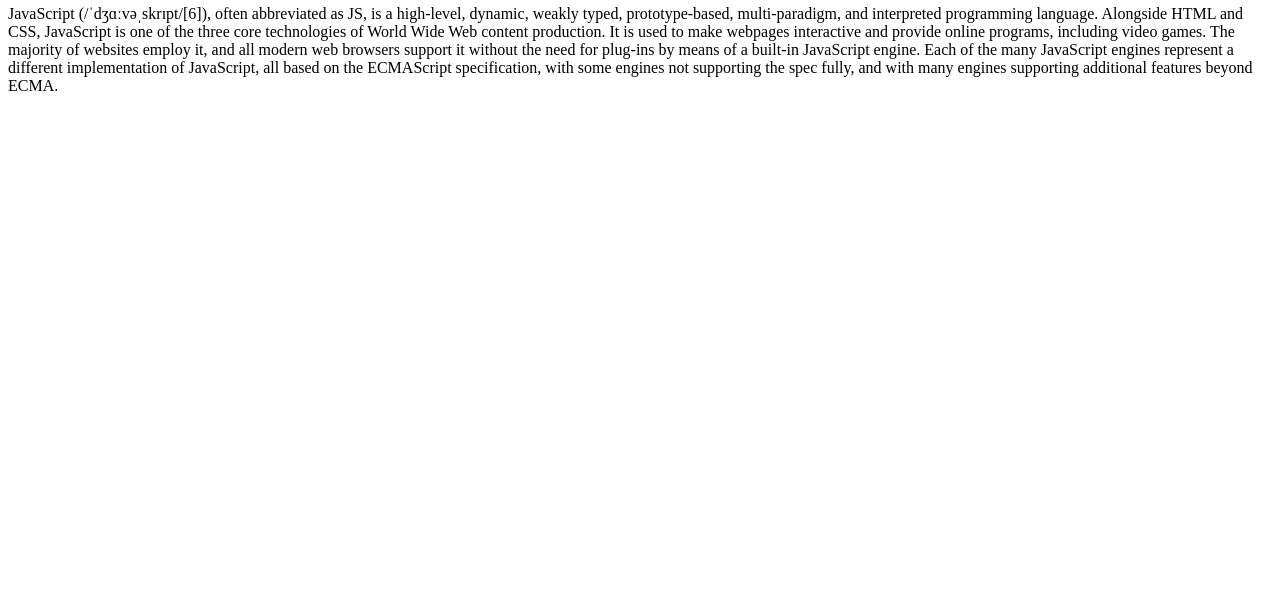
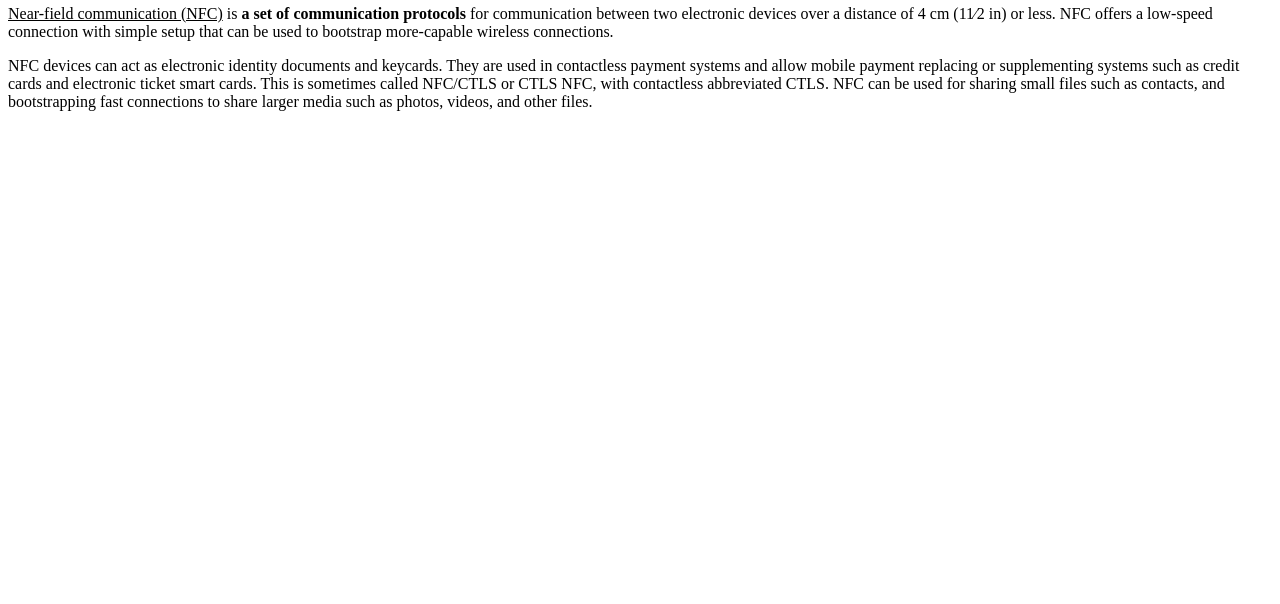
Before and after one commit to tometto/homepage, a plain HTML site: page 3.html in a window 1280 px wide. Shown: the part 196-800 px from the top of the page. Drawn offline with Linux system fonts and the light colour scheme.

Commit message:
Update 3.html

```diff
--- a/3.html
+++ b/3.html
@@ -12,8 +12,7 @@
     <li><a href="3.html">NFC</a></li>
   </ol>
   <h2>NFC</h2>
-  <p>
-    JavaScript (/ˈdʒɑːvəˌskrɪpt/[6]), often abbreviated as JS, is a high-level, dynamic, weakly typed, prototype-based, multi-paradigm, and interpreted programming language. Alongside HTML and CSS, JavaScript is one of the three core technologies of World Wide Web content production. It is used to make webpages interactive and provide online programs, including video games. The majority of websites employ it, and all modern web browsers support it without the need for plug-ins by means of a built-in JavaScript engine. Each of the many JavaScript engines represent a different implementation of JavaScript, all based on the ECMAScript specification, with some engines not supporting the spec fully, and with many engines supporting additional features beyond ECMA.
-  </p>
+  <p><u>Near-field communication (NFC)</u> is <strong>a set of communication protocols</strong> for communication between two electronic devices over a distance of 4 cm (11⁄2 in) or less. NFC offers a low-speed connection with simple setup that can be used to bootstrap more-capable wireless connections.</p>
+  <p>NFC devices can act as electronic identity documents and keycards. They are used in contactless payment systems and allow mobile payment replacing or supplementing systems such as credit cards and electronic ticket smart cards. This is sometimes called NFC/CTLS or CTLS NFC, with contactless abbreviated CTLS. NFC can be used for sharing small files such as contacts, and bootstrapping fast connections to share larger media such as photos, videos, and other files.</p>
 </body>
 </html>
```
